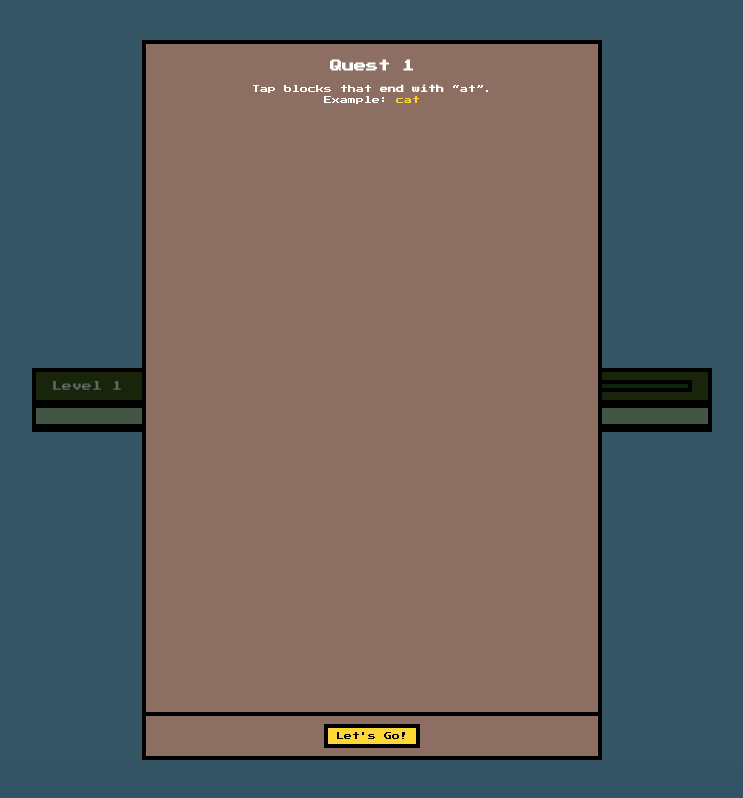
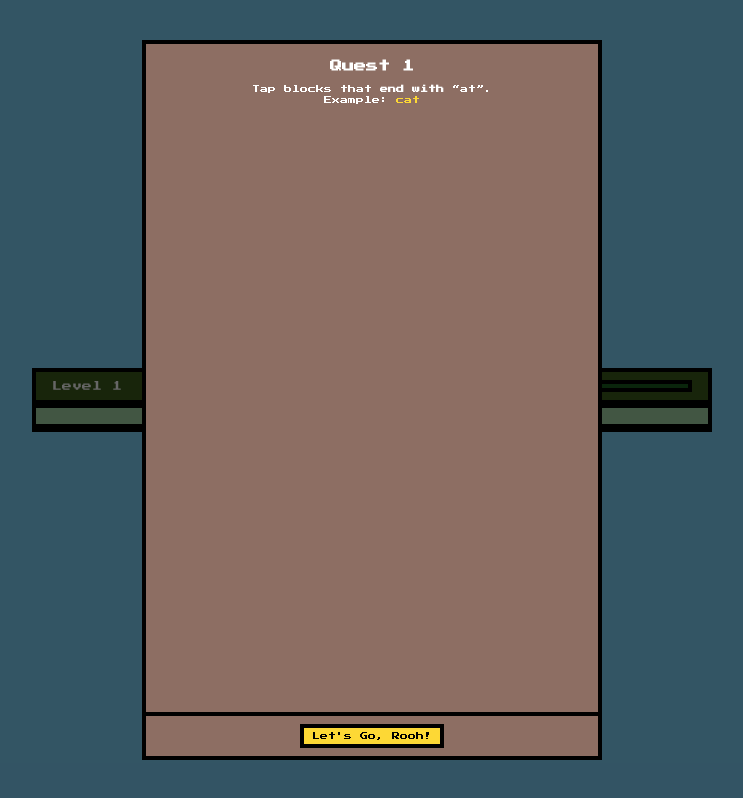
Before and after one commit to Amiteshpandey51/blockquest, a plain HTML site: page index.html in a window 1280 px wide. Both pictures are taken after a click on the button "Start Quest". Shown: the whole page, without its empty margins (268-1011 px from the left). Drawn offline with Linux system fonts and the light colour scheme.

Commit message:
Update index.html

```diff
--- a/index.html
+++ b/index.html
@@ -74,12 +74,12 @@
     const title=q('#overlay-title'),text=q('#overlay-text'),btn=q('#overlay-btn');
     q('#start-btn').onclick=start;btn.onclick=action;
     function action(){if(mode==='tutorial'){overlay.classList.add('hidden');grid.style.display='grid';flash();}else if(mode==='reward'){overlay.classList.add('hidden');if(i<levels.length-1){i++;start()}else victory();}else{overlay.classList.add('hidden');msg.style.display='block';}}
-    function start(){rescued=0;update();const l=levels[i];lbl.textContent=`Level ${i+1}`;banner.innerHTML=`Find <strong>${l.pattern}</strong> blocks`;build(l);showTut(l);msg.style.display='none';grid.style.display='none';}
+    function start(){rescued=0;update();const l=levels[i];lbl.textContent=`Level ${i+1}`;banner.innerHTML=`Rooh, find <strong>${l.pattern}</strong> blocks`;build(l);showTut(l);msg.style.display='none';grid.style.display='none';}
     function build(l){grid.innerHTML='';shuffle([...l.correct,...l.distractors]).forEach(w=>{const c=document.createElement('div');c.className='card';c.textContent=w;c.onclick=()=>tap(c,w,l);grid.appendChild(c);});}
     function tap(c,w,l){if(c.dataset.lock)return;if(l.correct.includes(w)){c.classList.add('correct');c.dataset.lock=1;rescued++;update();speak(w);if(rescued===l.correct.length){rewards++;give();}}else{c.classList.add('wrong');speak('Try again');setTimeout(()=>c.classList.remove('wrong'),600);}}
-    function give(){mode='reward';const r=levels[i].reward;title.textContent='Great job!';text.innerHTML=`You earned:<br><span style="font-size:1rem;">${r}</span><br>${rewards}/8 rewards`;btn.textContent=i<levels.length-1?'Next ▶':'Finish';overlay.classList.remove('hidden');speak('Great job');}
+    function give(){mode='reward';const r=levels[i].reward;title.textContent='Great job, Rooh!';text.innerHTML=`You earned:<br><span style="font-size:1rem;">${r}</span><br>${rewards}/8 rewards`;btn.textContent=i<levels.length-1?'Next ▶':'Finish';overlay.classList.remove('hidden');speak('Great job');}
     function victory(){mode='victory';title.textContent='🏆 Explorer Supreme!';text.textContent='All done!';btn.textContent='Play Again';overlay.classList.remove('hidden');bar.style.width='100%';banner.textContent='Completed!';i=0;rewards=0;msg.innerHTML='<h2>You conquered the jungle!</h2>';}
-    function showTut(l){mode='tutorial';title.textContent=`Quest ${i+1}`;text.innerHTML=`Tap blocks that <strong>${l.pattern.startsWith('-')?'end with':'start with'}</strong> “${l.pattern.replace(/-/g,'')}”.<br>Example: <span class='example-word'>${l.example}</span>`;btn.textContent="Let's Go!";overlay.classList.remove('hidden');speak(`Find words with ${l.pattern}`);}
+    function showTut(l){mode='tutorial';title.textContent=`Quest ${i+1}`;text.innerHTML=`Tap blocks that <strong>${l.pattern.startsWith('-')?'end with':'start with'}</strong> “${l.pattern.replace(/-/g,'')}”.<br>Example: <span class='example-word'>${l.example}</span>`;btn.textContent="Let's Go, Rooh!";overlay.classList.remove('hidden');speak(`Find words with ${l.pattern}`);}
     function update(){bar.style.width=(rescued/levels[i].correct.length)*100+'%';}
     function flash(){banner.animate([{transform:'scale(1)'},{transform:'scale(1.1)'},{transform:'scale(1)'}],{duration:600});}
     function shuffle(a){return a.sort(()=>Math.random()-.5);}
```
